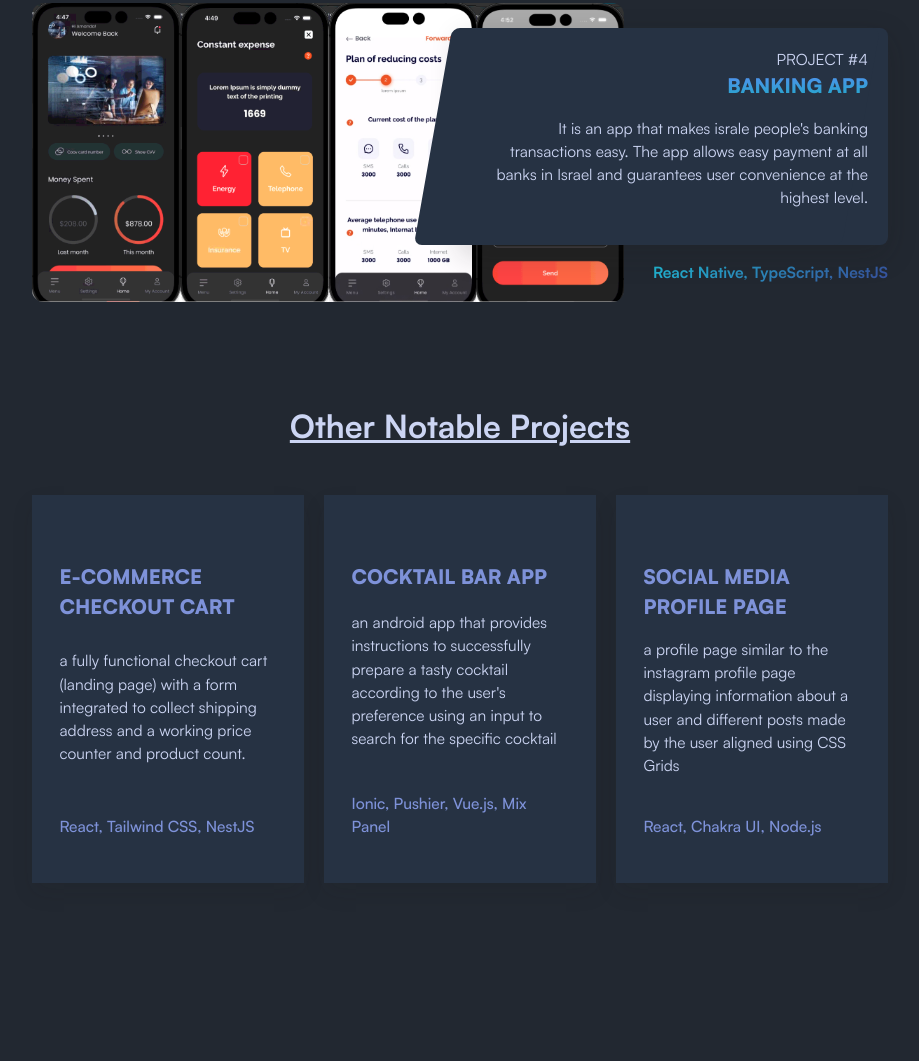
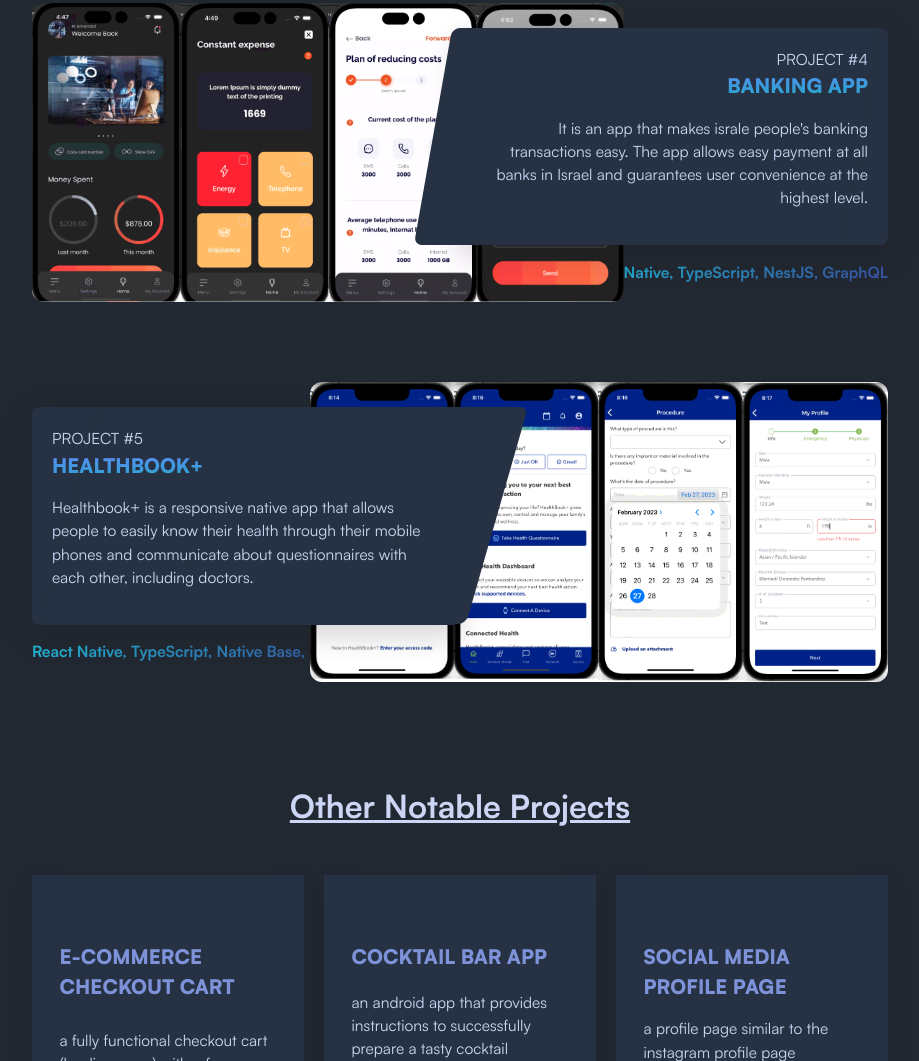
Before and after one commit to workandplayhard/g-portfolio, a plain HTML site: page index.html in a window 1280 px wide. Shown: the part 3097-4158 px from the top of the page, without its empty margins (180-1099 px from the left). Drawn offline with Linux system fonts and the light colour scheme.

Commit message:
added data

```diff
--- a/index.html
+++ b/index.html
@@ -256,13 +256,35 @@
 					</div>
 
 					<div class="project-tools">
-						<p>React Native, TypeScript, NestJS</p>
+						<p>React Native, TypeScript, NestJS, GraphQL</p>
 					</div>
 				</div>
 
 				<div class="project-image-box">
 					<a href="https://i.diawi.com/isAsX7" target="_blank" class="project-img-link">
 						<img src="img/project4.png" alt="Project Preview Image">
+					</a>
+				</div>
+			</div>
+
+			<div class="project project5">
+				<div class="project-details-box">
+					<div class="project-main-info">
+						<span>Project #5</span>
+						<h3>HealthBook+</h3>
+						<p>
+							Healthbook+ is a responsive native app that allows people to easily know their health through their mobile phones and communicate about questionnaires with each other, including doctors.
+						</p>
+					</div>
+
+					<div class="project-tools">
+						<p>React Native, TypeScript, Native Base, Django</p>
+					</div>
+				</div>
+
+				<div class="project-image-box">
+					<a href="https://i.diawi.com/isAsX7" target="_blank" class="project-img-link">
+						<img src="img/project5.png" alt="Project Preview Image">
 					</a>
 				</div>
 			</div>
```
Also changed, not shown: img/project5.png (added).
